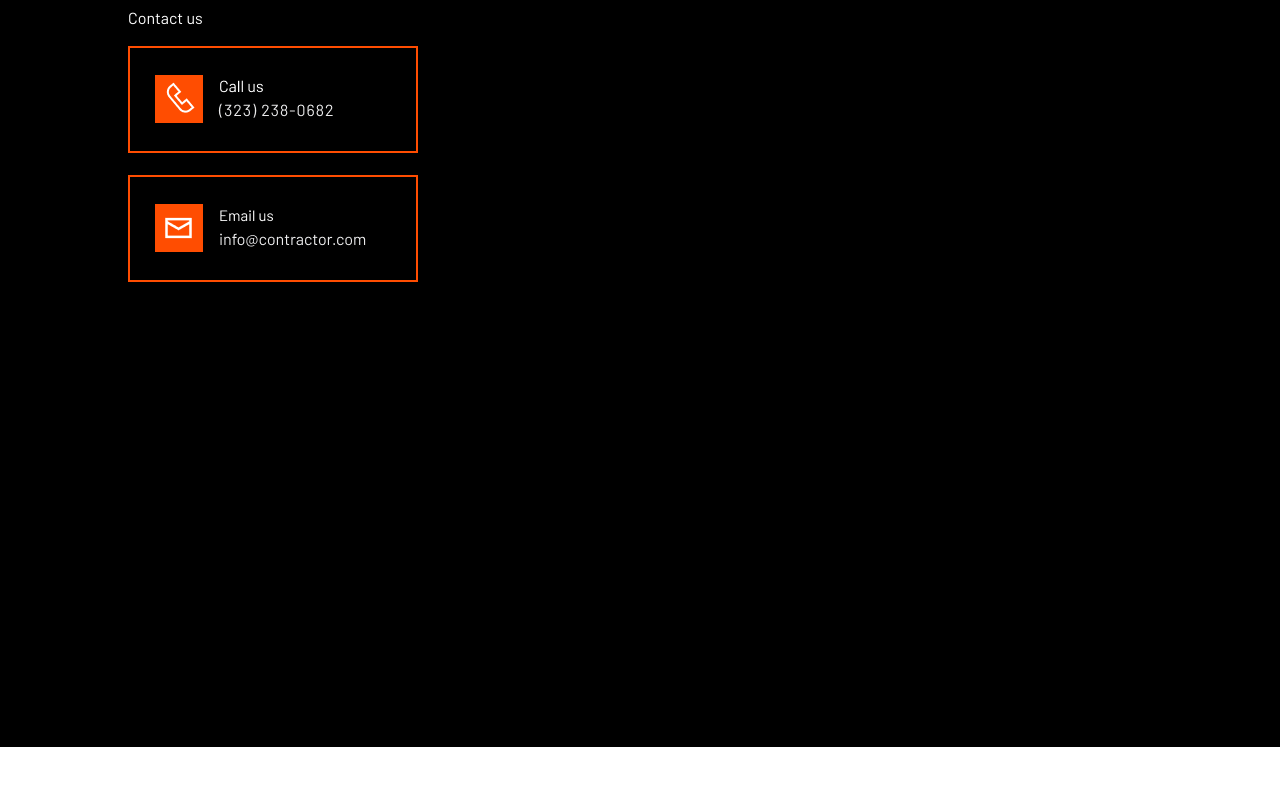
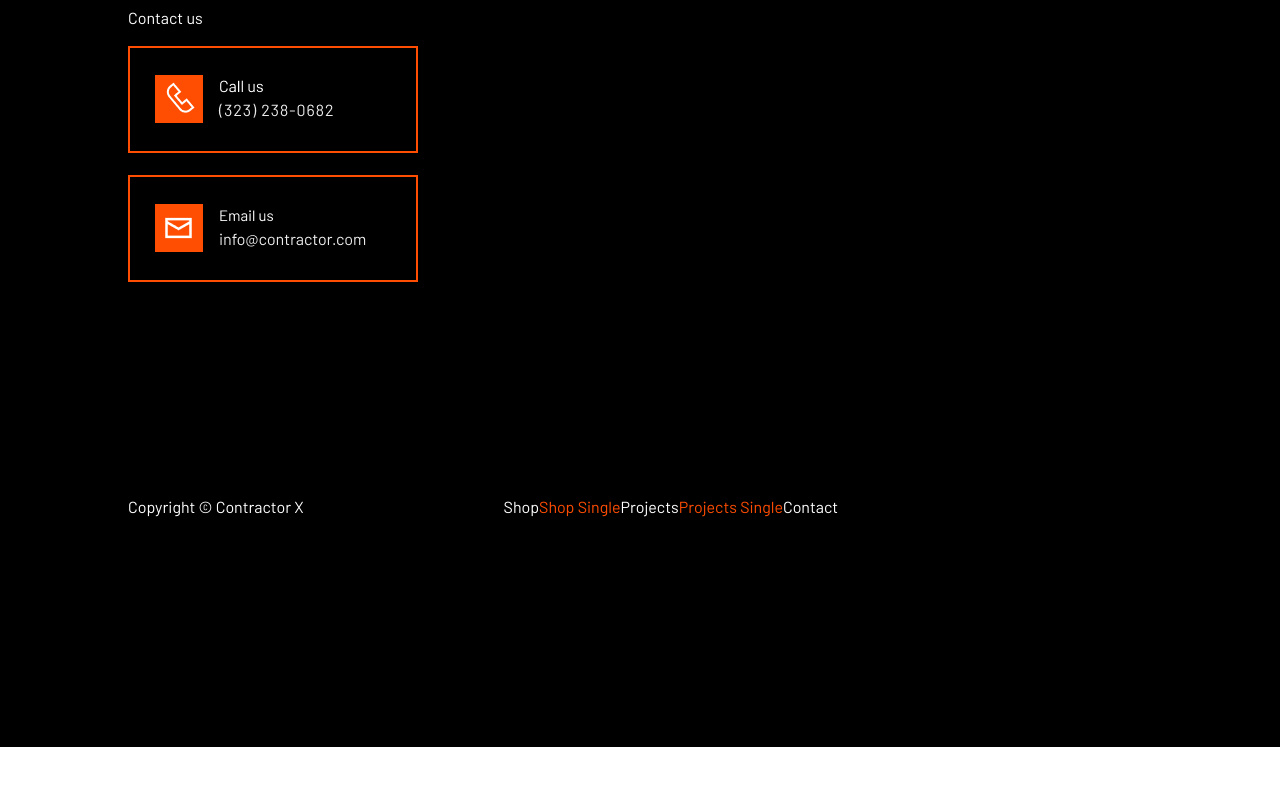
Before and after one commit to developer2012/contractor-x, a plain HTML site: page index.html in a window 1280 px wide. Shown: the part 10534-11329 px from the top of the page. Drawn offline with Linux system fonts and the light colour scheme.

Commit message:
Update style.css

```diff
--- a/style.css
+++ b/style.css
@@ -1054,7 +1054,7 @@ flex-wrap: wrap;
 @media(max-width:1604px){
   .web-site-end{
   position: absolute;
-  top: 1300px;
+  top: 1000px;
   left: 0;
   display: flex;
   justify-content: space-between;
```
